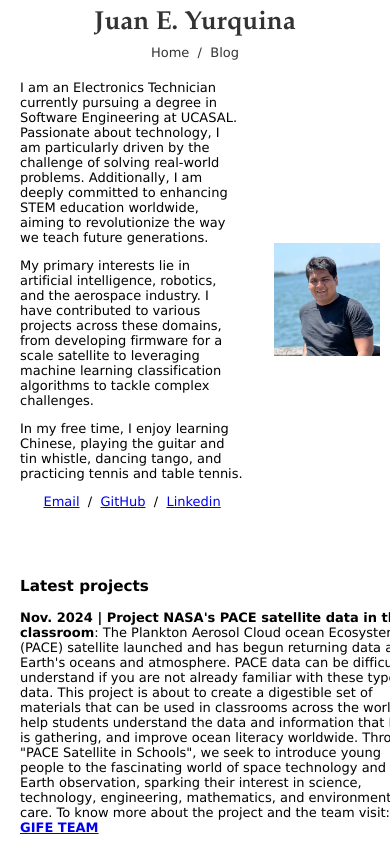
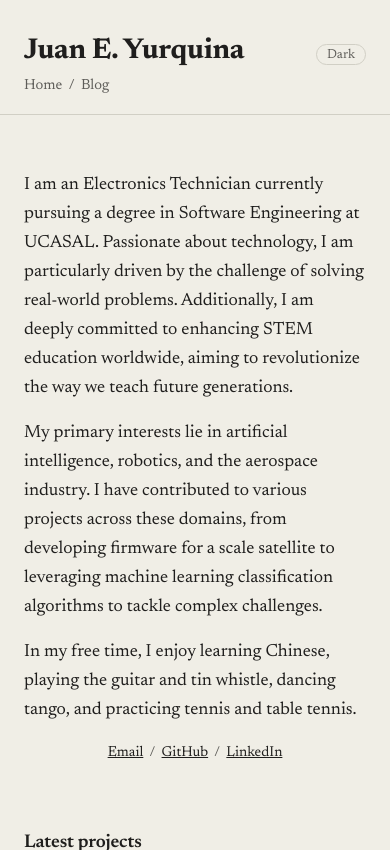
Before and after one commit to estebanjy/estebanjy.github.io, a Jekyll site: the page built from index.html, in a window 390 px wide. Shown: the top 850 px of the page. Built offline with Jekyll 4.4.1, drawn with Linux system fonts in a browser that asks for light colours; some of the changed text lies outside the part shown; grey boxes are pictures that could not be loaded.

Commit message:
Redesign: Newsreader font, warm palette, dark mode
- CSS custom properties for light/dark color tokens (inspired by darioamodei.com)
- Newsreader serif font via Google Fonts
- Dark mode toggle persisted in localStorage, respects prefers-color-scheme
- Cleaner layout with semantic CSS classes, drop unnecessary inline styles
- style-old.css + default-old.html kept for easy revert

Co-Authored-By: Claude Sonnet 4.6 <noreply@anthropic.com>

```diff
--- a/_layouts/default.html
+++ b/_layouts/default.html
@@ -3,15 +3,33 @@
 <head>
     <meta charset="UTF-8">
     <meta name="viewport" content="width=device-width, initial-scale=1.0">
+    <link rel="preconnect" href="https://fonts.googleapis.com">
+    <link rel="preconnect" href="https://fonts.gstatic.com" crossorigin>
+    <link href="https://fonts.googleapis.com/css2?family=Newsreader:ital,opsz,wght@0,6..72,400;0,6..72,600;0,6..72,700;1,6..72,400&display=swap" rel="stylesheet">
     <link rel="stylesheet" href="/style.css">
     <link rel="icon" href="/images/jy.ico">
     <title>{% if page.title %}{{ page.title }} | Juan Yurquina{% else %}Juan Yurquina{% endif %}</title>
     {% seo %}
+    <script>
+        // Apply dark mode before paint to avoid flash
+        (function() {
+            var saved = localStorage.getItem('darkMode');
+            var prefersDark = window.matchMedia('(prefers-color-scheme: dark)').matches;
+            if (saved === 'true' || (saved === null && prefersDark)) {
+                document.documentElement.classList.add('dark');
+            }
+        })();
+    </script>
 </head>
 <body>
     <header>
-        <div class="container" style="padding: 2%; padding-bottom: 0%;">
-            <h1><a href="/" style="text-decoration:none; color:inherit;">Juan E. Yurquina</a></h1>
+        <div class="container">
+            <div class="header-row">
+                <h1><a href="/">Juan E. Yurquina</a></h1>
+                <button class="dark-toggle" onclick="toggleDark()" aria-label="Toggle dark mode">
+                    <span id="dark-label">Dark</span>
+                </button>
+            </div>
             <nav>
                 <a href="/">Home</a> &nbsp;/&nbsp;
                 <a href="/blog/">Blog</a>
@@ -24,8 +42,21 @@
     <footer>
         <div class="container">
             <p>&copy; {{ 'now' | date: "%Y" }} Juan Yurquina</p>
-            <img src="/images/argentina-flag-icon.png" alt="argentinian flag" id="hola">
+            <img src="/images/argentina-flag-icon.png" alt="Argentinian flag" id="hola">
         </div>
     </footer>
+
+    <script>
+        function toggleDark() {
+            var isDark = document.documentElement.classList.toggle('dark');
+            localStorage.setItem('darkMode', isDark);
+            updateLabel();
+        }
+        function updateLabel() {
+            var isDark = document.documentElement.classList.contains('dark');
+            document.getElementById('dark-label').textContent = isDark ? 'Light' : 'Dark';
+        }
+        updateLabel();
+    </script>
 </body>
 </html>
--- a/_layouts/post.html
+++ b/_layouts/post.html
@@ -2,12 +2,12 @@
 layout: default
 ---
 <section>
-    <div class="container post-container">
+    <div class="post-container">
         <h2>{{ page.title }}</h2>
         <p class="post-meta">{{ page.date | date: "%B %d, %Y" }}</p>
         <div class="post-content">
             {{ content }}
         </div>
-        <p><a href="/blog/">&larr; Back to Blog</a></p>
+        <p class="post-back"><a href="/blog/">&larr; Back to Blog</a></p>
     </div>
 </section>
--- a/index.html
+++ b/index.html
@@ -4,95 +4,65 @@ title: Home
 ---
 
 <section>
-    <div class="container" style="padding: 0%;">
-        <table style="width:100%;max-width:800px;border:0px;border-spacing:0px;border-collapse:separate;margin-right:auto;margin-left:auto;">
+    <div class="container">
+        <table class="bio-table">
             <tbody>
-            <tr style="padding:0px;">
-            <td style="padding:0px;">
-                <table style="width:100%;border:0px;border-spacing:0px;border-collapse:separate;margin-right:auto;margin-left:auto;"><tbody>
-                <tr style="padding:0px;">
-                    <td style="width:63%;vertical-align:middle; padding: 20px; ">
-                <p style="margin: 0%;">I am an Electronics Technician currently pursuing a degree in Software Engineering at UCASAL. Passionate about technology, I am particularly driven by the challenge of solving real-world problems. Additionally, I am deeply committed to enhancing STEM education worldwide, aiming to revolutionize the way we teach future generations.</p>
+                <tr>
+                    <td class="bio-text">
+                        <p>I am an Electronics Technician currently pursuing a degree in Software Engineering at UCASAL. Passionate about technology, I am particularly driven by the challenge of solving real-world problems. Additionally, I am deeply committed to enhancing STEM education worldwide, aiming to revolutionize the way we teach future generations.</p>
                         <p>My primary interests lie in artificial intelligence, robotics, and the aerospace industry. I have contributed to various projects across these domains, from developing firmware for a scale satellite to leveraging machine learning classification algorithms to tackle complex challenges.</p>
                         <p>In my free time, I enjoy learning Chinese, playing the guitar and tin whistle, dancing tango, and practicing tennis and table tennis.</p>
-                    <p style="text-align:center">
+                        <p class="bio-links">
                             <a href="mailto:yjuan5819@gmail.com">Email</a> &nbsp;/&nbsp;
                             <a href="https://github.com/estebanjy/">GitHub</a> &nbsp;/&nbsp;
-                        <a href="https://www.linkedin.com/in/yurquina">Linkedin</a>
+                            <a href="https://www.linkedin.com/in/yurquina">LinkedIn</a>
                         </p>
                     </td>
-                    <td style="padding:2.5%;width:30%;max-width: 40%;vertical-align: middle;">
-                    <a href="images/profile.JPG"><img
-                    style="width:100%;max-width:none" alt="profile photo"
-                    src="images/profile.JPG"></a>
+                    <td class="bio-photo">
+                        <a href="images/profile.JPG">
+                            <img alt="Profile photo" src="images/profile.JPG">
+                        </a>
                     </td>
                 </tr>
-                </tbody></table>
+            </tbody>
         </table>
     </div>
 </section>
+
 <section>
-    <div class="container" style="padding: 0%;">
-        <table style="width:100%;max-width:800px;border:0px;border-spacing:0px;border-collapse:separate;margin-right:auto;margin-left:auto;"><tbody>
-            <tr style="padding:0px">
-              <td style="padding:20px;width:75%;vertical-align:middle">
+    <div class="project-entry">
         <h3>Latest projects</h3>
-                <b>Nov. 2024 | Project NASA's PACE satellite data in the classroom</b>: The Plankton Aerosol Cloud ocean Ecosystem (PACE) satellite launched and has begun returning data about Earth's oceans and atmosphere. PACE data can be difficult to understand if you are not already familiar with these types of data. This project is about to create a digestible set of materials that can be used in classrooms across the world to help students understand the data and information that PACE is gathering, and improve ocean literacy worldwide. Through "PACE Satellite in Schools", we seek to introduce young people to the fascinating world of space technology and Earth observation, sparking their interest in science, technology, engineering, mathematics, and environmental care. To know more about the project and the team visit: <b><a href="https://www.spaceappschallenge.org/nasa-space-apps-2024/find-a-team/gife-team/?tab=details">GIFE TEAM</a></b>
-                <br>
-                <br>
+
+        <p class="project-label">Nov. 2024</p>
+        <p><strong>NASA's PACE satellite data in the classroom</strong> — The Plankton Aerosol Cloud ocean Ecosystem (PACE) satellite launched and has begun returning data about Earth's oceans and atmosphere. This project creates digestible classroom materials to help students understand what PACE is gathering, improving ocean literacy worldwide. To know more about the project and the team visit: <a href="https://www.spaceappschallenge.org/nasa-space-apps-2024/find-a-team/gife-team/?tab=details">GIFE TEAM</a>.</p>
         <iframe width="400" height="250"
             src="https://www.youtube.com/embed/9U4qvlMkoA0?si=dP2gM3HpXhROsrB-">
         </iframe>
-                <br>
-                <br>
-                <b>July 2022 | Cansat Competition US</b>: Organized by the American Astronautical Society (AAS). Its about design a Cansat that shall consist of a container and a payload. The Cansat shall be launched to an altitude ranging from 670 meters to 725 meters above the launch site and deployed near apogee (peak altitude).
-                The Cansat must survive the forces incurred at launch and deployment.
-                The Cansat shall descend using a parachute at a rate of 15 m/s.
-                At 400 meters, the Cansat shall deploy a larger parachute to reduce the descent rate to 5 m/s.
-                At 300 meters, the Cansat shall release a tethered payload to a distance of 10 meters in 20 seconds.
-                During that time, the payload shall maintain the orientation of a video camera pointing in the south direction.
-                The video camera shall be pointed 45 degrees downward to assure terrain is in the video.
 
-                <div div class="row">
-                    <div class="column">
-                      <img src="images/cansat/image3.jpg" alt="Karpathy1" style="width:100%">
+        <br><br>
+
+        <p class="project-label">July 2022</p>
+        <p><strong>Cansat Competition US</strong> — Organized by the American Astronautical Society (AAS). The mission: design a CanSat launched to 670–725 m, descending by parachute at 15 m/s, deploying a larger chute at 400 m to slow to 5 m/s, then releasing a tethered payload at 300 m that holds a camera pointed south at 45° downward.</p>
+
+        <div class="row">
+            <div class="column"><img src="images/cansat/image3.jpg" alt="CanSat image 1"></div>
+            <div class="column"><img src="images/cansat/image2.JPEG" alt="CanSat image 2"></div>
         </div>
-                    <div class="column">
-                      <img src="images/cansat/image2.JPEG" alt="Jim-Fan" style="width:100%">
+        <div class="row">
+            <div class="column"><img src="images/cansat/image1.JPEG" alt="CanSat image 3"></div>
+            <div class="column"><img src="images/cansat/image4.jpg" alt="CanSat image 4" style="height:277.5px;object-fit:cover;"></div>
         </div>
     </div>
-                  <div div class="row">
-                    <div class="column">
-                      <img src="images/cansat/image1.JPEG" alt="Karpathy1" style="width:100%">
-                    </div>
-                    <div class="column">
-                      <img src="images/cansat/image4.jpg" alt="Jim-Fan" style="width:100%; height: 277.5px;">
-                    </div>
-                  </div>
-              </td>
+</section>
 
-            </tr>
-        </td>
-      </tr>
-    </table>
+<section>
+    <div class="skills-section">
+        <h3>Technical skills</h3>
+        <ul>
+            <li>Python</li>
+            <li>Keras</li>
+            <li>Scikit-Learn</li>
+            <li>OpenCV</li>
+        </ul>
     </div>
 </section>
-<section>
-    <div>
-        <table style="width:100%;max-width:800px;border:0px;border-spacing:0px;border-collapse:separate;margin-right:auto;margin-left:auto;"><tbody>
-            <tr style="padding:0px">
-              <td style="padding:20px;width:75%;vertical-align:middle">
-                <h3 id="mentor">My technical skills and profiency technologies</h3>
-                  <ul>
-                    <li>Python programming languaje</li>
-                    <li>Keras</li>
-                    <li>Scikit-Learn</li>
-                    <li>Opencv</li>
-                  </ul>
-              </td>
-            </tr>
-        </td>
-      </tr>
-    </table>
-    </div>
-</section>
--- a/style.css
+++ b/style.css
@@ -1,134 +1,300 @@
+/* ─── Color tokens ─────────────────────────────────────────────── */
+:root {
+    --bg:           #f0eee6;
+    --bg-light:     #faf9f5;
+    --bg-dark:      #e8e6dc;
+    --text:         #1f1e1d;
+    --text-muted:   #5e5d59;
+    --text-faint:   #87867f;
+    --border:       #d1cfc5;
+    --link:         #1f1e1d;
+    --link-hover:   #5e5d59;
+
+    --font-body: "Newsreader", "Times New Roman", serif;
+    --max-w: 800px;
+    --transition: 0.2s ease;
+}
+
+html.dark {
+    --bg:           #1f1e1d;
+    --bg-light:     #3d3d3a;
+    --bg-dark:      #161615;
+    --text:         #f0eee6;
+    --text-muted:   #b0aea5;
+    --text-faint:   #87867f;
+    --border:       #5e5d59;
+    --link:         #f0eee6;
+    --link-hover:   #b0aea5;
+}
+
+/* ─── Base ─────────────────────────────────────────────────────── */
+*, *::before, *::after { box-sizing: border-box; }
+
+html { transition: background-color var(--transition), color var(--transition); }
+
 body {
-    font-family: 'Verdana';
+    font-family: var(--font-body);
     font-weight: 400;
-    font-size: small;
+    font-size: 1.1rem;
+    line-height: 1.65;
     margin: 0;
     padding: 0;
+    background-color: var(--bg);
+    color: var(--text);
+    transition: background-color var(--transition), color var(--transition);
 }
 
+::selection { background: rgba(0, 100, 255, 0.15); }
+
+/* ─── Layout ───────────────────────────────────────────────────── */
 .container {
-    max-width: 1200px;
+    max-width: var(--max-w);
     margin: 0 auto;
-    padding: 0px;
+    padding: 0 24px;
 }
 
-.about-container {
-    display: flex; /* Colocar los elementos en una fila */
-    align-items: center; /* Alinear verticalmente */
-    justify-content: space-between; /* Espaciar los elementos */
-    gap: 20px; /* Espaciado entre texto e imagen */
-    margin: 10px 0; /* Reducir espacio vertical */
-}
-
-/* Estilo para el texto */
-.about-text {
-    flex: 1; /* El texto ocupa el espacio restante */
-    text-align: left; /* Alinear texto a la izquierda */
-    margin: 0; /* Reducir márgenes adicionales */
-}
-
-.row {
-    display: flex;
-}
-.column {
-    flex: 20%;
-    padding: 5px;
-}
-
-
+/* ─── Header ───────────────────────────────────────────────────── */
 header {
-    color: #333;
-    text-align: center;
-    padding: 0px;
+    padding: 36px 0 16px;
+    border-bottom: 1px solid var(--border);
+    margin-bottom: 40px;
+    transition: border-color var(--transition);
 }
 
 header h1 {
-    margin: 0;
-    font-family: 'Garamond';
-    color: #333;
+    margin: 0 0 6px;
+    font-size: 1.8rem;
+    font-weight: 700;
+    letter-spacing: -0.01em;
+    line-height: 1.1;
 }
 
-
-section h2 {
-    font-family: 'Garamond';
-    color: #333;
-
+header h1 a {
+    text-decoration: none;
+    color: inherit;
 }
 
-project {
-    margin-bottom: 40px;
-}
-
-project img {
-    max-width: 100%;
-    height: auto;
-}
-#hola {
-    width: 7%;
-
-}
-
-#me {
-     /* The image will take 100% of the container's width */
-    max-width: 25%; /* Ensure it doesn't exceed the container's width */
-    height: auto; /* Maintain aspect ratio */
-    display: block; /* Ensures proper centering */
-    margin: 0 auto; /* Center the image */
-    width: 150px; /* Tamaño de la imagen */
-    object-fit: cover; /* Ajustar el contenido */
-    margin: 0;
-    text-align: right;
+/* ─── Nav & dark mode toggle ───────────────────────────────────── */
+.header-row {
+    display: flex;
+    align-items: baseline;
+    justify-content: space-between;
+    flex-wrap: wrap;
+    gap: 8px;
 }
 
 nav {
-    margin-top: 6px;
-    font-size: small;
+    font-size: 0.92rem;
+    color: var(--text-muted);
 }
 
 nav a {
-    color: #333;
+    color: var(--text-muted);
     text-decoration: none;
+    transition: color var(--transition);
 }
 
-nav a:hover {
-    text-decoration: underline;
+nav a:hover { color: var(--text); }
+
+/* dark mode toggle */
+.dark-toggle {
+    background: none;
+    border: 1px solid var(--border);
+    border-radius: 999px;
+    padding: 3px 10px;
+    font-family: var(--font-body);
+    font-size: 0.82rem;
+    color: var(--text-muted);
+    cursor: pointer;
+    transition: border-color var(--transition), color var(--transition), background var(--transition);
 }
 
+.dark-toggle:hover {
+    background: var(--bg-dark);
+    color: var(--text);
+}
+
+/* ─── Links ────────────────────────────────────────────────────── */
+a {
+    color: var(--link);
+    transition: color var(--transition);
+}
+a:hover { color: var(--link-hover); }
+
+/* ─── Sections ─────────────────────────────────────────────────── */
+section {
+    margin-bottom: 48px;
+}
+
+/* ─── Bio / intro table ─────────────────────────────────────────── */
+.bio-table {
+    width: 100%;
+    max-width: var(--max-w);
+    border: 0;
+    border-spacing: 0;
+    border-collapse: separate;
+    margin: 0 auto;
+}
+
+.bio-table td { vertical-align: middle; }
+
+.bio-text { padding: 20px 20px 20px 0; }
+.bio-text p { margin: 0 0 0.9em; }
+.bio-text p:last-child { margin-bottom: 0; }
+
+.bio-links {
+    text-align: center;
+    margin-top: 1em;
+    font-size: 0.9rem;
+    color: var(--text-muted);
+}
+
+.bio-photo {
+    width: 30%;
+    max-width: 180px;
+    vertical-align: middle;
+}
+
+.bio-photo img {
+    width: 100%;
+    border-radius: 6px;
+    display: block;
+}
+
+/* ─── Headings ─────────────────────────────────────────────────── */
+h2, h3 {
+    font-weight: 600;
+    letter-spacing: -0.01em;
+    margin: 0 0 0.5em;
+}
+
+h2 { font-size: 1.4rem; }
+h3 { font-size: 1.15rem; }
+
+/* ─── Projects ─────────────────────────────────────────────────── */
+.project-entry {
+    max-width: var(--max-w);
+    margin: 0 auto;
+    padding: 0 24px 40px;
+}
+
+.project-entry p { margin: 0.4em 0; }
+
+.project-label {
+    font-size: 0.82rem;
+    color: var(--text-faint);
+    text-transform: uppercase;
+    letter-spacing: 0.06em;
+    margin-bottom: 4px;
+}
+
+iframe {
+    border: none;
+    border-radius: 6px;
+    margin-top: 12px;
+    max-width: 100%;
+}
+
+/* ─── Image grid ───────────────────────────────────────────────── */
+.row { display: flex; gap: 8px; margin-top: 8px; }
+.column { flex: 1; }
+.column img { width: 100%; border-radius: 4px; display: block; }
+
+/* ─── Skills ───────────────────────────────────────────────────── */
+.skills-section {
+    max-width: var(--max-w);
+    margin: 0 auto;
+    padding: 0 24px 40px;
+}
+
+.skills-section ul {
+    margin: 0.5em 0 0;
+    padding-left: 1.4em;
+    color: var(--text-muted);
+}
+
+.skills-section li { margin-bottom: 4px; }
+
+/* ─── Blog listing ─────────────────────────────────────────────── */
 .post-container {
-    max-width: 800px;
-    padding: 20px;
+    max-width: var(--max-w);
+    margin: 0 auto;
+    padding: 0 24px 48px;
 }
 
 .post-list {
     list-style: none;
     padding: 0;
+    margin: 0;
 }
 
 .post-list li {
-    margin-bottom: 16px;
+    display: flex;
+    align-items: baseline;
+    gap: 16px;
+    padding: 14px 0;
+    border-bottom: 1px solid var(--border);
+    transition: border-color var(--transition);
 }
 
+.post-list li:first-child { border-top: 1px solid var(--border); }
+
 .post-date {
-    color: #888;
-    font-size: 0.85em;
-    margin-right: 8px;
+    font-size: 0.82rem;
+    color: var(--text-faint);
+    white-space: nowrap;
+    min-width: 110px;
 }
 
+.post-list a {
+    color: var(--text);
+    text-decoration: none;
+    font-size: 1rem;
+}
+
+.post-list a:hover { color: var(--link-hover); text-decoration: underline; }
+
+/* ─── Blog post ────────────────────────────────────────────────── */
 .post-meta {
-    color: #888;
-    font-size: 0.85em;
+    font-size: 0.85rem;
+    color: var(--text-faint);
+    margin: -8px 0 28px;
 }
 
 .post-content {
-    line-height: 1.7;
-    max-width: 680px;
+    line-height: 1.75;
+    max-width: 640px;
 }
 
+.post-content h2,
+.post-content h3 { margin-top: 1.8em; }
+
+.post-content p { margin: 0 0 1em; }
+
+.post-back {
+    margin-top: 40px;
+    font-size: 0.9rem;
+}
+
+/* ─── Footer ───────────────────────────────────────────────────── */
 footer {
-    background-color: #333;
-    color: #fff;
+    border-top: 1px solid var(--border);
+    padding: 20px 0;
     text-align: center;
-    padding: 1px 0;
-    width: 100%; /* Asegura que el footer abarque todo el ancho */
+    font-size: 0.82rem;
+    color: var(--text-faint);
+    transition: border-color var(--transition);
+}
 
+footer p { margin: 0 0 6px; }
+
+#hola { width: 28px; vertical-align: middle; opacity: 0.75; }
+
+/* ─── Responsive ───────────────────────────────────────────────── */
+@media (max-width: 600px) {
+    .bio-photo { display: none; }
+    .bio-text { padding: 16px 0; }
+    .post-list li { flex-direction: column; gap: 2px; }
+    .post-date { min-width: unset; }
+    iframe { width: 100%; height: auto; }
 }
```
Also changed, not shown: _layouts/default-old.html (added, +31 -0 lines), style-old.css (added, +134 -0 lines). Lines whose indentation alone changed are shown as unchanged.
